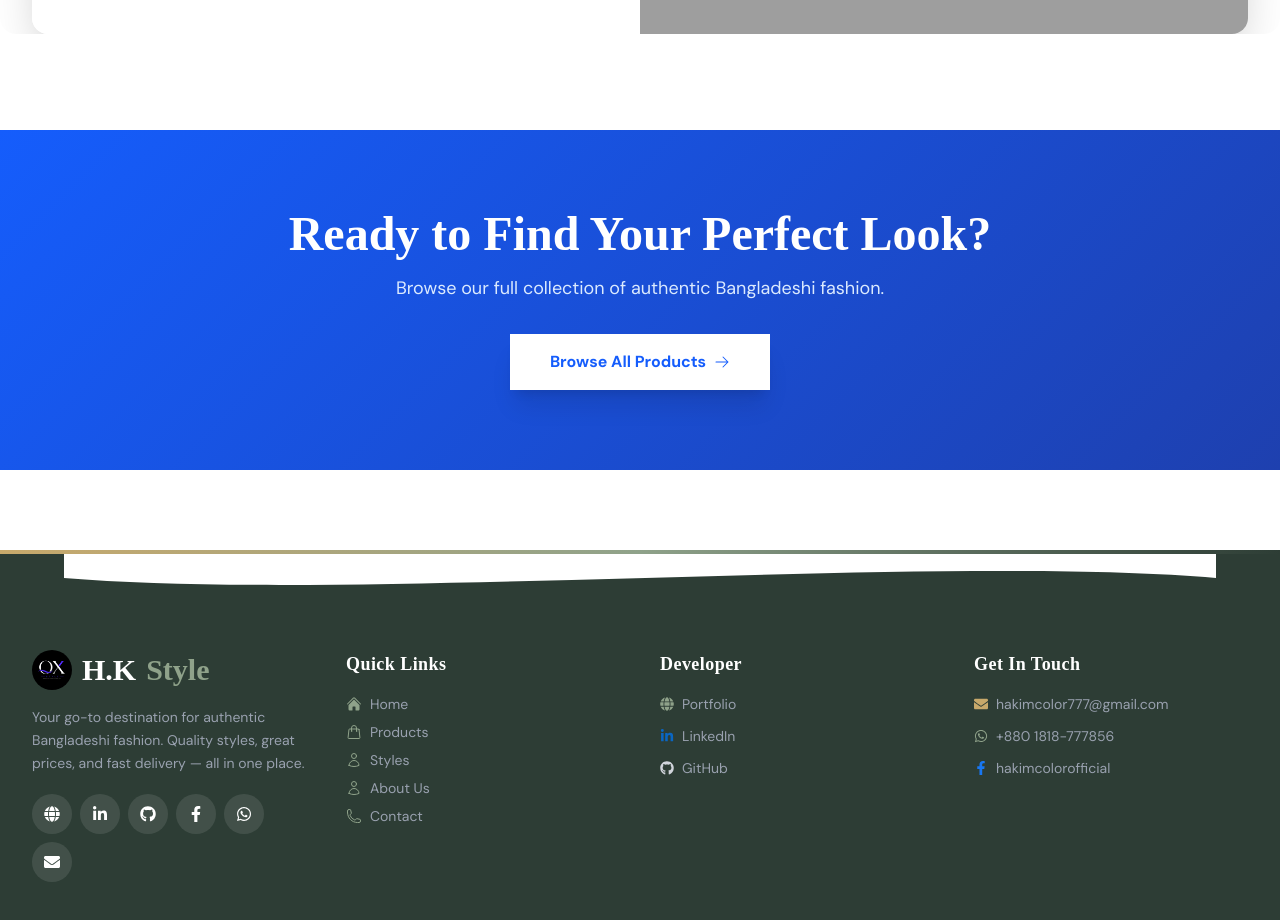
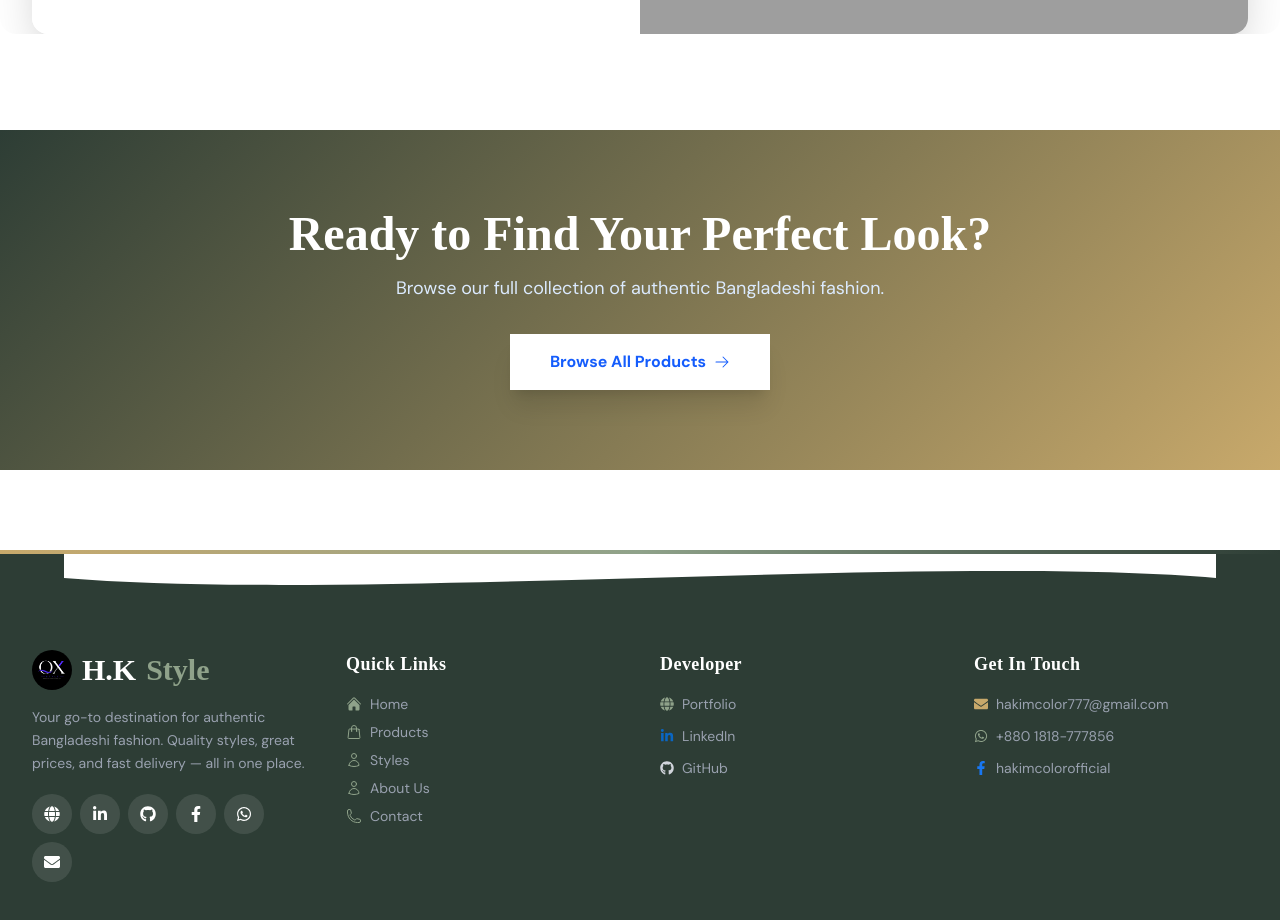
Before and after one commit to hakimcolor/Fashion-Store-Using-Local-Storage-, a React (Vite) app: page /styles in a window 1280 px wide. Shown: the part 4900-5820 px from the top of the page. Built offline with nearby package versions, Linux system fonts and the light colour scheme; grey boxes are pictures that could not be loaded; a web font is replaced by a local one.

Commit message:
style: Styles CTA banner gradient changed to forest-to-gold

```diff
--- a/src/pages/Styles.jsx
+++ b/src/pages/Styles.jsx
@@ -221,7 +221,7 @@ const Styles = () => {
       <section
         className="py-20 text-white text-center"
         style={{
-          background: 'linear-gradient(135deg, #155dfc 0%, #1e40af 100%)',
+          background: 'linear-gradient(135deg, #2d3d35 0%, #C8A96B 100%)',
         }}
         data-aos="zoom-in"
       >
```
